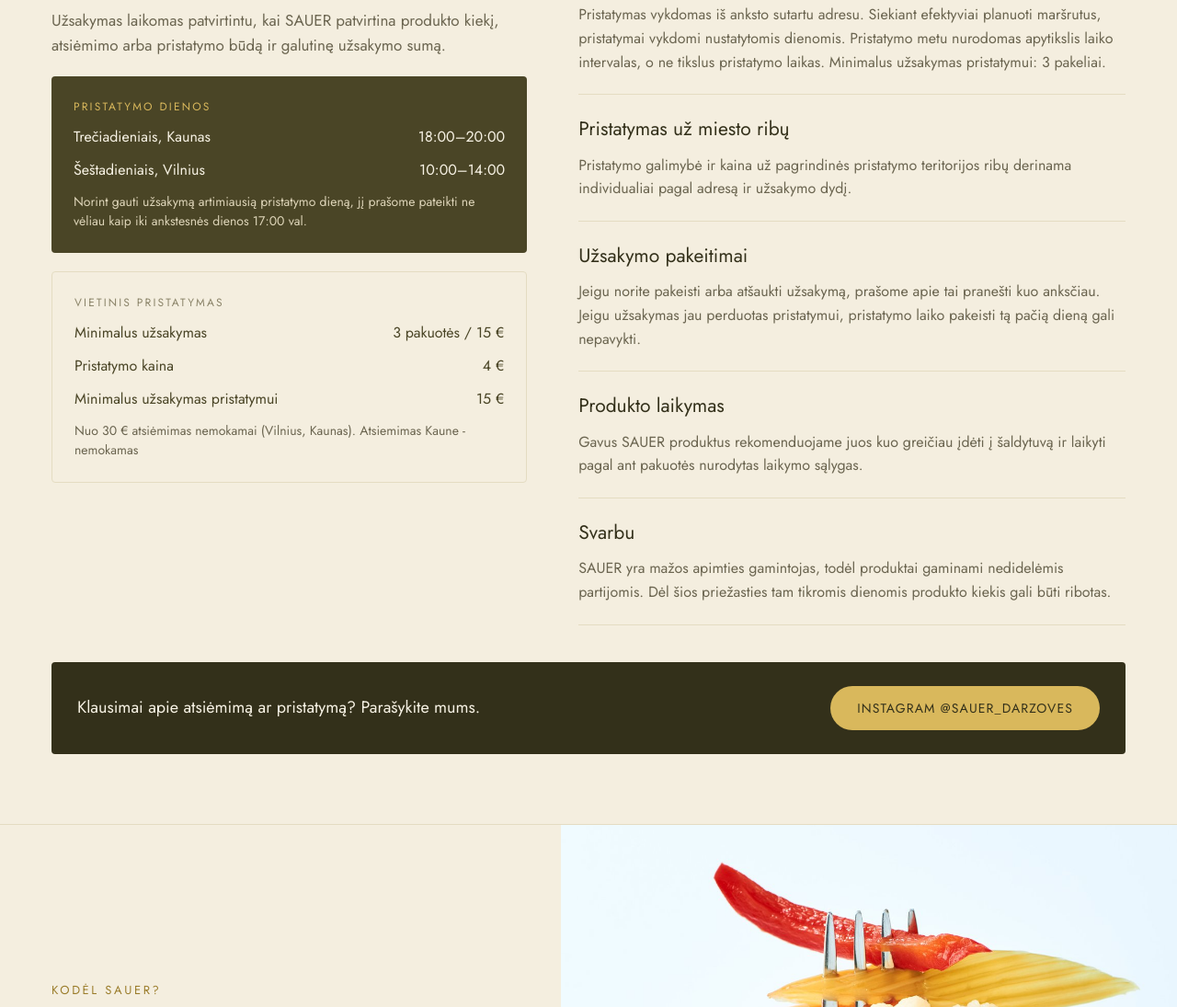
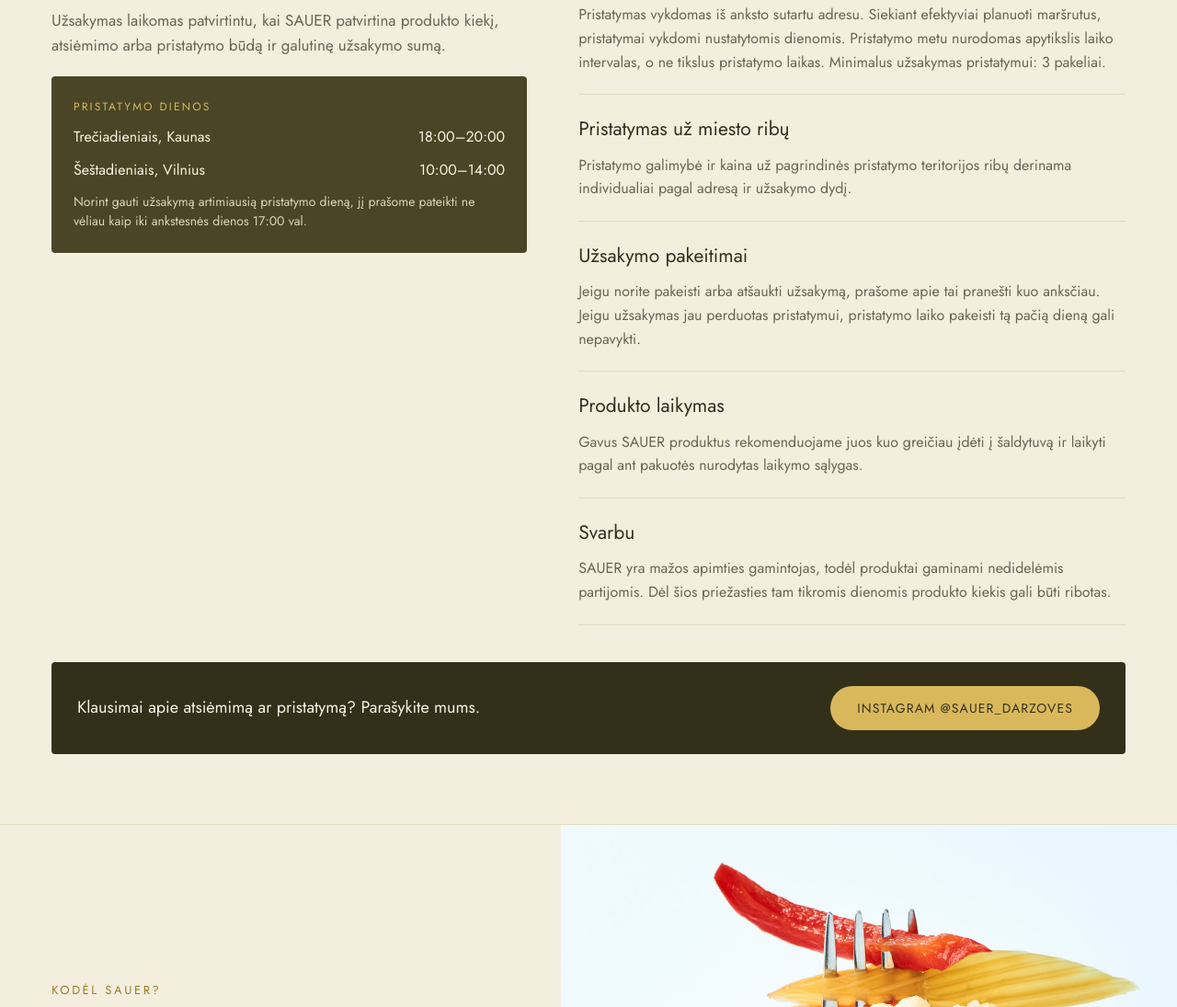
Before and after one commit to uktveris/sauer, a plain HTML site: page index.html in a window 1280 px wide. Shown: the part 4218-5313 px from the top of the page at 92% size. Drawn offline with Linux system fonts and the light colour scheme.

Commit message:
remove pricing text box

```diff
--- a/index.html
+++ b/index.html
@@ -203,15 +203,6 @@
           <div class="days-row"><span data-en="Saturdays, Vilnius">Šeštadieniais, Vilnius</span><span>10:00–14:00</span></div>
           <span class="fine" data-en="To receive an order on the nearest delivery day, place it by 17:00 the previous day.">Norint gauti užsakymą artimiausią pristatymo dieną, jį prašome pateikti ne vėliau kaip iki ankstesnės dienos 17:00 val.</span>
         </div>
-
-        <div class="pricing-box info-box">
-          <span class="label-sm" data-en="Local delivery">Vietinis pristatymas</span>
-          <div class="pricing-row"><span data-en="Minimum order">Minimalus užsakymas</span><span data-en="3 packs / 15 €">3 pakuotės / 15 €</span></div>
-          <div class="pricing-row"><span data-en="Delivery price">Pristatymo kaina</span><span>4 €</span></div>
-          <div class="pricing-row"><span data-en="Minimum order for delivery">Minimalus užsakymas pristatymui</span><span>15 €</span></div>
-
-          <span class="fine" data-en="Orders over 30 € - pickup is free (Vilnius, Kaunas). Pickup in Kaunas - free">Nuo 30 € atsiėmimas nemokamai (Vilnius, Kaunas). Atsiemimas Kaune - nemokamas</span>
-        </div>
       </div>
 
       <div class="delivery-list">
```
